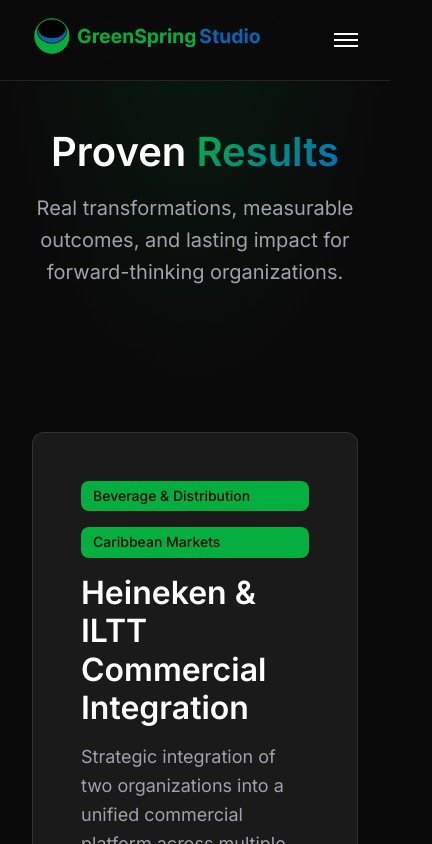
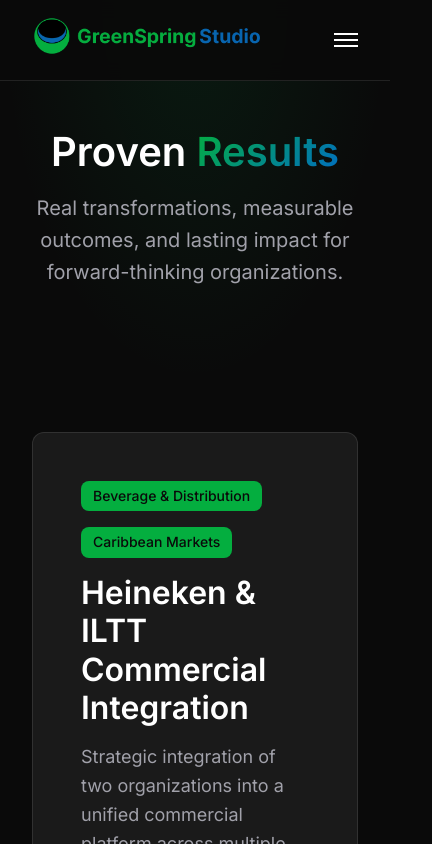
Before and after one commit to JacksonLeone/greenspring-website, a Next.js app: page /case-studies in a window 390 px wide. Shown: the top 844 px of the page, 432 px wide, since content can reach past the window. Built offline with nearby package versions, Linux system fonts and the light colour scheme.

Commit message:
fixed case studies page

```diff
--- a/src/styles/main.css
+++ b/src/styles/main.css
@@ -1774,6 +1774,7 @@
     display: flex;
     gap: 1rem;
     margin-bottom: 1rem;
+    flex-wrap: wrap;
 }
 
 .case-meta span {
@@ -2118,16 +2119,17 @@
         grid-template-columns: 1fr;
     }
 
-    .case-meta {
-        flex-direction: column;
-    }
-
     .results-grid {
         grid-template-columns: 1fr;
     }
 
     .metrics-grid {
         grid-template-columns: 1fr;
+    }
+
+    .testimonials-grid {
+        grid-template-columns: 1fr;
+        gap: 1.5rem;
     }
 
     /* Home page sections - responsive */
```
